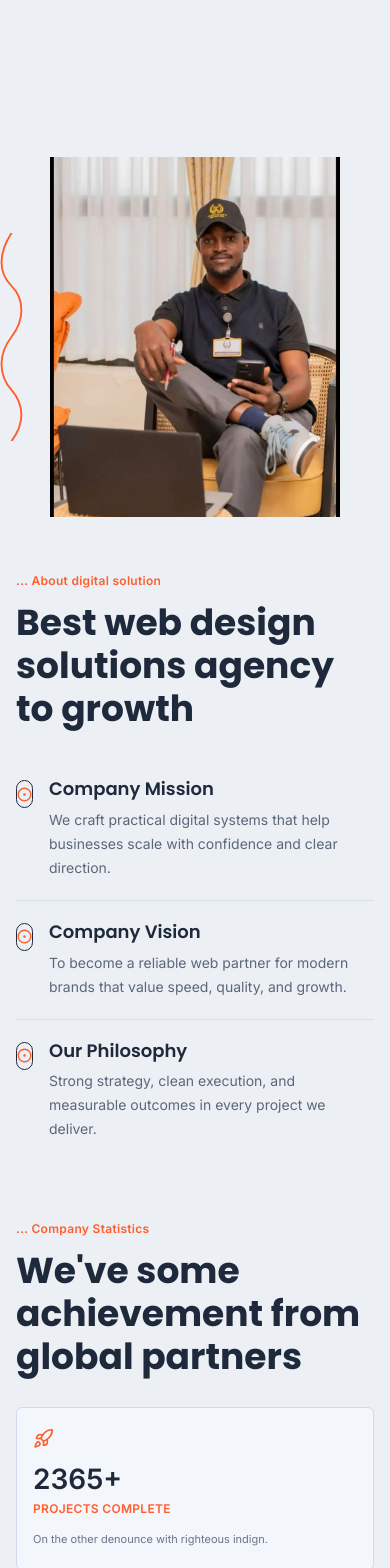
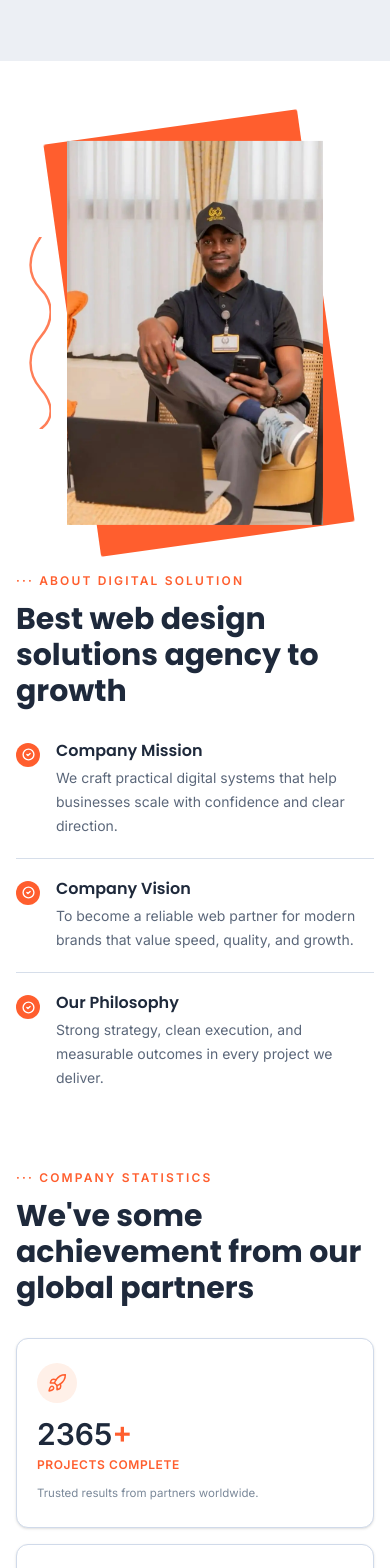
Before and after one commit to AshirafKanny/ASHITECH-CO.WEB, a Next.js app in the folder frontend/: page / in a window 390 px wide. Shown: the part 2320-3888 px from the top of the page. Built offline with nearby package versions, Linux system fonts and the light colour scheme.

Commit message:
feat: add Core Design Featured section, implement CountingStatCard for statistics, and enhance global styles with animations

```diff
--- a/frontend/app/page.tsx
+++ b/frontend/app/page.tsx
@@ -2,6 +2,7 @@ import type { Metadata } from "next";
 import Navbar from "../components/Navbar";
 import Hero from "../components/Hero";
 import CoreFeaturesSection from "../components/CoreFeaturesSection";
+import CoreDesignFeaturedSection from "../components/CoreDesignFeaturedSection";
 import AboutStatsSection from "../components/AboutStatsSection";
 import ServiceCard from "../components/ServiceCard";
 import PortfolioCard from "../components/PortfolioCard";
@@ -80,6 +81,7 @@ export default function Home() {
         <Hero />
         <CoreFeaturesSection />
         <AboutStatsSection />
+        <CoreDesignFeaturedSection />
 
         <section className="py-20" aria-labelledby="services-heading">
           <div className="site-container">
--- a/frontend/components/AboutStatsSection.tsx
+++ b/frontend/components/AboutStatsSection.tsx
@@ -1,5 +1,85 @@
+"use client";
+
+import { useEffect, useRef, useState } from "react";
 import Image from "next/image";
-import { CircleDot, Handshake, Rocket, Trophy } from "lucide-react";
+import { CheckCircle2, Handshake, Rocket, Trophy } from "lucide-react";
+
+function CountingStatCard({ stat }: { stat: (typeof stats)[0] }) {
+  const Icon = stat.icon;
+  const [count, setCount] = useState(0);
+  const [isVisible, setIsVisible] = useState(false);
+  const ref = useRef<HTMLDivElement>(null);
+
+  const targetValue = parseInt(stat.value.replace("+", ""), 10);
+  const duration = 2000; // 2 seconds
+
+  useEffect(() => {
+    const observer = new IntersectionObserver(
+      ([entry]) => {
+        if (entry.isIntersecting && !isVisible) {
+          setIsVisible(true);
+        }
+      },
+      { threshold: 0.3 }
+    );
+
+    if (ref.current) {
+      observer.observe(ref.current);
+    }
+
+    return () => {
+      if (ref.current) {
+        observer.unobserve(ref.current);
+      }
+    };
+  }, [isVisible]);
+
+  useEffect(() => {
+    if (!isVisible) return;
+
+    let startTime: number;
+    let animationId: number;
+
+    const animate = (currentTime: number) => {
+      if (!startTime) startTime = currentTime;
+      const elapsed = currentTime - startTime;
+      const progress = Math.min(elapsed / duration, 1);
+
+      setCount(Math.floor(progress * targetValue));
+
+      if (progress < 1) {
+        animationId = requestAnimationFrame(animate);
+      }
+    };
+
+    animationId = requestAnimationFrame(animate);
+
+    return () => {
+      if (animationId) {
+        cancelAnimationFrame(animationId);
+      }
+    };
+  }, [isVisible, targetValue]);
+
+  return (
+    <article
+      ref={ref}
+      className="rounded-xl border border-[#D0DAEA] bg-white px-5 py-6 shadow-sm transition-shadow duration-300 hover:shadow-md"
+    >
+      <span className="inline-grid h-10 w-10 place-items-center rounded-full bg-[#FFF0E8]">
+        <Icon size={20} strokeWidth={1.8} className="text-[#ff5e2e]" aria-hidden="true" />
+      </span>
+      <p className="mt-4 text-3xl font-bold leading-none text-[#1E293B]">
+        {count}
+        <span className="text-[#ff5e2e]">+</span>
+      </p>
+      <p className="mt-2 text-xs font-semibold uppercase tracking-wider text-[#ff5e2e]">{stat.label}</p>
+      <p className="mt-2.5 text-[11.5px] leading-5 text-[#7A8899]">
+        Trusted results from partners worldwide.
+      </p>
+    </article>
+  );
+}
 
 const missionItems = [
   {
@@ -20,58 +100,70 @@ const missionItems = [
 ];
 
 const stats = [
-  { icon: Rocket, value: "2365+", label: "Projects complete" },
-  { icon: Handshake, value: "5234+", label: "Global clients" },
-  { icon: Trophy, value: "8532+", label: "Happy customers" },
+  { icon: Rocket, value: "2365+", label: "Projects Complete" },
+  { icon: Handshake, value: "5234+", label: "Global Clients" },
+  { icon: Trophy, value: "8532+", label: "Happy Customers" },
 ];
 
 export default function AboutStatsSection() {
   return (
-    <section className="bg-[#ECEFF4] py-24" aria-labelledby="about-stats-heading">
+    <section className="bg-white py-20 lg:py-28" aria-labelledby="about-stats-heading">
       <div className="site-container">
-        <div className="grid items-center gap-14 lg:grid-cols-[0.9fr_1.1fr]">
-          <div className="relative mx-auto w-fit lg:mx-0">
-            <div className="absolute -inset-2 -z-10 rotate-[-4deg] bg-[#ff5e2e]" aria-hidden="true" />
+
+        {/* Row 1 — image left, mission/vision right */}
+        <div className="grid items-center gap-12 lg:grid-cols-[auto_1fr] lg:gap-20">
+
+          {/* Image column */}
+          <div className="relative isolate mx-auto w-fit shrink-0 lg:mx-0">
+            <div className="about-image-backdrop about-image-backdrop-left" aria-hidden="true" />
             <Image
               src="/images/ashitech.webp"
-              alt="ASHITECH team member working with a tablet"
-              width={360}
-              height={430}
-              className="h-90 w-72.5 object-cover"
+              alt="ASHITECH team member working"
+              width={300}
+              height={380}
+              className="relative z-10 block h-96 w-64 object-cover"
+              priority
             />
+            {/* Decorative wavy line — left side */}
             <svg
-              className="pointer-events-none absolute -left-18 top-1/2 h-52 w-12 -translate-y-1/2"
-              viewBox="0 0 48 220"
+              className="pointer-events-none absolute -left-14 top-1/2 h-48 w-10 -translate-y-1/2 opacity-80"
+              viewBox="0 0 40 200"
               fill="none"
               aria-hidden="true"
             >
               <path
-                d="M34 0C20 22 20 42 34 56C48 70 48 92 34 110C20 128 20 150 34 166C48 182 48 202 34 220"
+                d="M30 0C16 20 16 40 30 54C44 68 44 88 30 104C16 120 16 142 30 158C44 174 44 190 30 200"
                 stroke="#ff5e2e"
-                strokeWidth="2"
+                strokeWidth="2.5"
                 strokeLinecap="round"
               />
             </svg>
           </div>
 
+          {/* Text column */}
           <div>
-            <p className="text-xs font-semibold tracking-wide text-[#ff5e2e]">... About digital solution</p>
-            <h2 id="about-stats-heading" className="mt-3 max-w-lg text-4xl font-bold leading-tight text-[#1E293B]">
+            <p className="text-xs font-bold uppercase tracking-[0.18em] text-[#ff5e2e]">
+              &#183;&#183;&#183; About Digital Solution
+            </p>
+            <h2
+              id="about-stats-heading"
+              className="mt-3 max-w-md text-3xl font-bold leading-snug text-[#1E293B] lg:text-4xl"
+            >
               Best web design solutions agency to growth
             </h2>
 
-            <div className="mt-7">
+            <div className="mt-8 divide-y divide-[#D6DEEA]">
               {missionItems.map((item) => (
-                <article
-                  key={item.title}
-                  className="flex gap-4 border-b border-[#D6DEEA] py-5 last:border-b-0 last:pb-0"
-                >
-                  <span className="mt-0.5 grid h-7 w-7 place-items-center rounded-full border border-[#1E293B] text-[#ff5e2e]">
-                    <CircleDot size={15} strokeWidth={2.2} aria-hidden="true" />
+                <article key={item.title} className="flex gap-4 py-5 first:pt-0 last:pb-0">
+                  <span
+                    className="mt-0.5 grid h-6 w-6 shrink-0 place-items-center rounded-full bg-[#ff5e2e] text-white"
+                    aria-hidden="true"
+                  >
+                    <CheckCircle2 size={13} strokeWidth={2.5} />
                   </span>
                   <div>
-                    <h3 className="text-lg font-semibold text-[#1E293B]">{item.title}</h3>
-                    <p className="mt-2 max-w-xl text-sm leading-6 text-[#5B677A]">{item.description}</p>
+                    <h3 className="text-base font-semibold text-[#1E293B]">{item.title}</h3>
+                    <p className="mt-1.5 max-w-md text-sm leading-6 text-[#5B677A]">{item.description}</p>
                   </div>
                 </article>
               ))}
@@ -79,54 +171,52 @@ export default function AboutStatsSection() {
           </div>
         </div>
 
-        <div className="mt-20 grid items-center gap-14 lg:grid-cols-[1.1fr_0.9fr]">
+        {/* Row 2 — stats left, image right */}
+        <div className="mt-20 grid items-center gap-12 lg:mt-24 lg:grid-cols-[1fr_auto] lg:gap-20">
+
+          {/* Stats + heading column */}
           <div>
-            <p className="text-xs font-semibold tracking-wide text-[#ff5e2e]">... Company Statistics</p>
-            <h3 className="mt-3 max-w-lg text-4xl font-bold leading-tight text-[#1E293B]">
-              We&apos;ve some achievement from global partners
+            <p className="text-xs font-bold uppercase tracking-[0.18em] text-[#ff5e2e]">
+              &#183;&#183;&#183; Company Statistics
+            </p>
+            <h3 className="mt-3 max-w-md text-3xl font-bold leading-snug text-[#1E293B] lg:text-4xl">
+              We&apos;ve some achievement from our global partners
             </h3>
 
-            <div className="mt-7 grid gap-4 sm:grid-cols-3">
-              {stats.map((stat) => {
-                const Icon = stat.icon;
-
-                return (
-                  <article key={stat.label} className="rounded-md border border-[#D0DAEA] bg-[#F3F6FB] px-4 py-5">
-                    <Icon size={21} strokeWidth={1.9} className="text-[#ff5e2e]" aria-hidden="true" />
-                    <p className="mt-4 text-[1.75rem] font-semibold leading-none text-[#1E293B]">{stat.value}</p>
-                    <p className="mt-2 text-xs font-semibold uppercase tracking-wide text-[#ff5e2e]">{stat.label}</p>
-                    <p className="mt-3 text-[11px] leading-5 text-[#68758A]">
-                      On the other denounce with righteous indign.
-                    </p>
-                  </article>
-                );
-              })}
+            <div className="mt-8 grid gap-4 sm:grid-cols-3">
+              {stats.map((stat) => (
+                <CountingStatCard key={stat.label} stat={stat} />
+              ))}
             </div>
           </div>
 
-          <div className="relative mx-auto w-fit lg:mx-0 lg:justify-self-end">
+          {/* Image column */}
+          <div className="relative isolate mx-auto w-fit shrink-0 lg:mx-0 lg:justify-self-end">
+            <div className="about-image-backdrop about-image-backdrop-right" aria-hidden="true" />
             <Image
               src="/images/ashitech.webp"
-              alt="ASHITECH consultant meeting with a client"
-              width={360}
-              height={430}
-              className="h-90 w-72.5 object-cover"
+              alt="ASHITECH consultant with client"
+              width={300}
+              height={380}
+              className="relative z-10 block h-96 w-64 object-cover"
             />
+            {/* Decorative wavy line — right side */}
             <svg
-              className="pointer-events-none absolute -right-16 top-1/2 h-52 w-12 -translate-y-1/2"
-              viewBox="0 0 48 220"
+              className="pointer-events-none absolute -right-14 top-1/2 h-48 w-10 -translate-y-1/2 opacity-80"
+              viewBox="0 0 40 200"
               fill="none"
               aria-hidden="true"
             >
               <path
-                d="M14 0C28 22 28 42 14 56C0 70 0 92 14 110C28 128 28 150 14 166C0 182 0 202 14 220"
+                d="M10 0C24 20 24 40 10 54C-4 68 -4 88 10 104C24 120 24 142 10 158C-4 174 -4 190 10 200"
                 stroke="#ff5e2e"
-                strokeWidth="2"
+                strokeWidth="2.5"
                 strokeLinecap="round"
               />
             </svg>
           </div>
         </div>
+
       </div>
     </section>
   );
--- a/frontend/styles/globals.css
+++ b/frontend/styles/globals.css
@@ -382,6 +382,44 @@ a {
   color: #0b1222;
 }
 
+@keyframes about-image-backdrop-swing-left {
+  0%,
+  100% {
+    transform: translateX(0) rotate(-4deg);
+  }
+  50% {
+    transform: translateX(-14px) rotate(-8deg);
+  }
+}
+
+@keyframes about-image-backdrop-swing-right {
+  0%,
+  100% {
+    transform: translateX(0) rotate(4deg);
+  }
+  50% {
+    transform: translateX(14px) rotate(8deg);
+  }
+}
+
+.about-image-backdrop {
+  position: absolute;
+  inset: -1rem -1.1rem -1rem 1.1rem;
+  z-index: 0;
+  background: #ff5e2e;
+  transform-origin: center;
+  will-change: transform;
+  border-radius: 2px;
+}
+
+.about-image-backdrop-left {
+  animation: about-image-backdrop-swing-left 4.6s ease-in-out infinite;
+}
+
+.about-image-backdrop-right {
+  animation: about-image-backdrop-swing-right 4.6s ease-in-out infinite;
+}
+
 @keyframes hero-type-a {
   0%,
   4% {
```
Also changed, not shown: frontend/components/CoreDesignFeaturedSection.tsx (added, +126 -0 lines).
